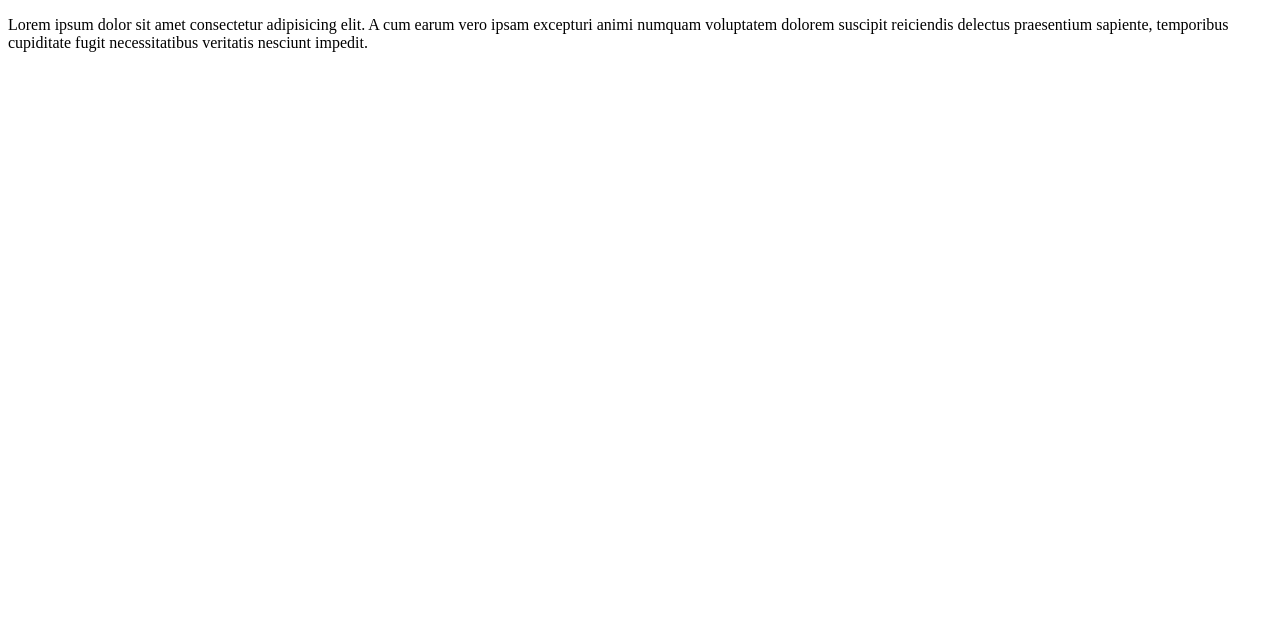
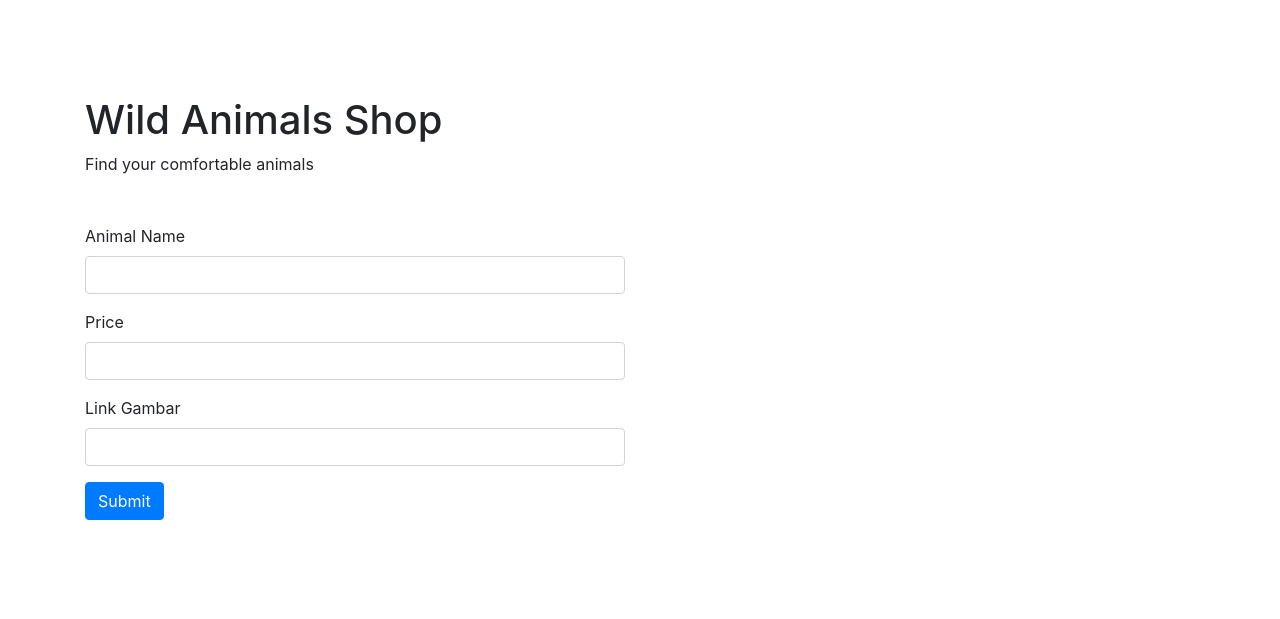
Before and after one commit to dhimas-pixel/bwa_js2022, a plain HTML site: page index.html in a window 1280 px wide. Drawn offline with nearby package versions, Linux system fonts and the light colour scheme.

Commit message:
Add Final Project BWA Basic JS

```diff
--- a/index.html
+++ b/index.html
@@ -1,14 +1,84 @@
 <!DOCTYPE html>
 <html lang="en">
-<head>
-    <meta charset="UTF-8">
-    <meta http-equiv="X-UA-Compatible" content="IE=edge">
-    <meta name="viewport" content="width=device-width, initial-scale=1.0">
+  <head>
+    <meta charset="UTF-8" />
+    <meta http-equiv="X-UA-Compatible" content="IE=edge" />
+    <meta name="viewport" content="width=device-width, initial-scale=1.0" />
+    <link
+      rel="stylesheet"
+      href="https://cdn.jsdelivr.net/npm/bootstrap@4.6.2/dist/css/bootstrap.min.css"
+      integrity="sha384-xOolHFLEh07PJGoPkLv1IbcEPTNtaed2xpHsD9ESMhqIYd0nLMwNLD69Npy4HI+N"
+      crossorigin="anonymous"
+    />
     <title>Belajar JS Fundamental 2022</title>
-</head>
-<body>
-    <p>Lorem ipsum dolor sit amet consectetur adipisicing elit. A cum earum vero ipsam excepturi animi numquam voluptatem dolorem suscipit reiciendis delectus praesentium sapiente, temporibus cupiditate fugit necessitatibus veritatis nesciunt impedit.</p>
+  </head>
+
+  <body>
+    <div class="container py-5 my-5">
+      <div class="row">
+        <div class="col-12">
+          <h1>Wild Animals Shop</h1>
+          <p class="mb-5">Find your comfortable animals</p>
+        </div>
+        <div class="col-12 mb-5">
+          <div class="row">
+            <div class="col-6">
+              <div class="form-group">
+                <label for="exampleInputEmail1">Animal Name</label>
+                <input
+                  id="name"
+                  type="text"
+                  class="form-control"
+                  id="exampleInputEmail1"
+                  aria-describedby="emailHelp"
+                />
+              </div>
+              <div class="form-group">
+                <label for="exampleInputEmail1">Price</label>
+                <input
+                  id="price"
+                  type="text"
+                  class="form-control"
+                  id="exampleInputEmail1"
+                  aria-describedby="emailHelp"
+                />
+              </div>
+              <div class="form-group">
+                <label for="exampleInputEmail1">Link Gambar</label>
+                <input
+                  id="picture"
+                  type="text"
+                  class="form-control"
+                  id="exampleInputEmail1"
+                  aria-describedby="emailHelp"
+                />
+              </div>
+              <button
+                type="submit"
+                onClick="saveAnimals()"
+                class="btn btn-primary"
+              >
+                Submit
+              </button>
+            </div>
+          </div>
+        </div>
+        <div id="animals" class="row">
+          <!-- mengisi data dari DOM -->
+        </div>
+      </div>
+    </div>
 
     <script src="js/main.js"></script>
-</body>
+    <script
+      src="https://cdn.jsdelivr.net/npm/jquery@3.5.1/dist/jquery.slim.min.js"
+      integrity="sha384-DfXdz2htPH0lsSSs5nCTpuj/zy4C+OGpamoFVy38MVBnE+IbbVYUew+OrCXaRkfj"
+      crossorigin="anonymous"
+    ></script>
+    <script
+      src="https://cdn.jsdelivr.net/npm/bootstrap@4.6.2/dist/js/bootstrap.bundle.min.js"
+      integrity="sha384-Fy6S3B9q64WdZWQUiU+q4/2Lc9npb8tCaSX9FK7E8HnRr0Jz8D6OP9dO5Vg3Q9ct"
+      crossorigin="anonymous"
+    ></script>
+  </body>
 </html>
--- a/js/main.js
+++ b/js/main.js
@@ -1,29 +1,52 @@
-// alert("Belajar External File Javascript")
+//* DOM Beginners
+// * Select an Element
+// var titleAnimalOne = document.getElementById('animalName3');
+// titleAnimalOne.innerHTML = "Burung Badak";
+// var buttonPrimary = document.getElementsByTagName('a');
+// buttonPrimary[2].innerHTML = "Sold Out";
+// var buttonPrimary = document.querySelectorAll('a.btn-view-details');
+// var stocks = false;
+// for (let i = 0; i < buttonPrimary.length; i++) {
+//     if (!stocks) {
+//         buttonPrimary[i].innerHTML = "Sold Out";
+//         buttonPrimary[i].classList.add('btn-danger');
+//         buttonPrimary[i].classList.remove('btn-primary');
+//         buttonPrimary[i].classList.add('disabled');
+//     }
+// }
 
-// console.log('Halo Sayang');
+var setAnimals = document.getElementById("animals");
+var i = 0;
 
-// String
-var cintaKu = "Fauzi Mempunyai doi";
-console.log(cintaKu);
+function saveAnimals() {
+  animalName = document.getElementById("name").value;
+  animalPrice = document.getElementById("price").value;
+  animalPict = document.getElementById("picture").value;
 
-// Number
-var doiKu = 10;
-console.log(doiKu);
-
-// Boolean
-var wallet = 1000;
-var hutang = 1000;
-console.log(wallet > hutang);
-
-// Tipe data array
-var pacarFauzi = ['Sintia', 'Yeyen', 'Putri'];
-console.log("List Pacar Fauzi " + pacarFauzi);
-
-// Tipe data object
-var fauzi = {
-    pacar: "Sintia",
-    selingkuhan: "Putri",
-    simpanan: "Mita",
-    poligami: "Dyah"
+  i++;
+  setAnimals.innerHTML +=
+    `<div class="col-lg-3 col-md-6 col-sm-6 col-12">
+    <img src="` +
+    animalPict +
+    `"
+        alt="" class="img-fluid h-50">
+    <h3 class="mt-3">` +
+    animalName +
+    `</h3>
+    <p>Rp` +
+    animalPrice +
+    `</p>
+    <p>
+        <a href="#" class="btn-view-details btn btn-primary w-100">
+            View Details
+        </a>
+        <a href="#" class="mt-2 btn btn-secondary w-100">
+            Buy Now
+        </a>
+    </p>
+</div>
+`;
+  animalName = document.getElementById("name").value = "";
+  animalPrice = document.getElementById("price").value = "";
+  animalPict = document.getElementById("picture").value = "";
 }
-console.log(fauzi.pacar);
```
Also changed, not shown: backupcard.html (added, +18 -0 lines), js/latihan.js (added, +29 -0 lines).
